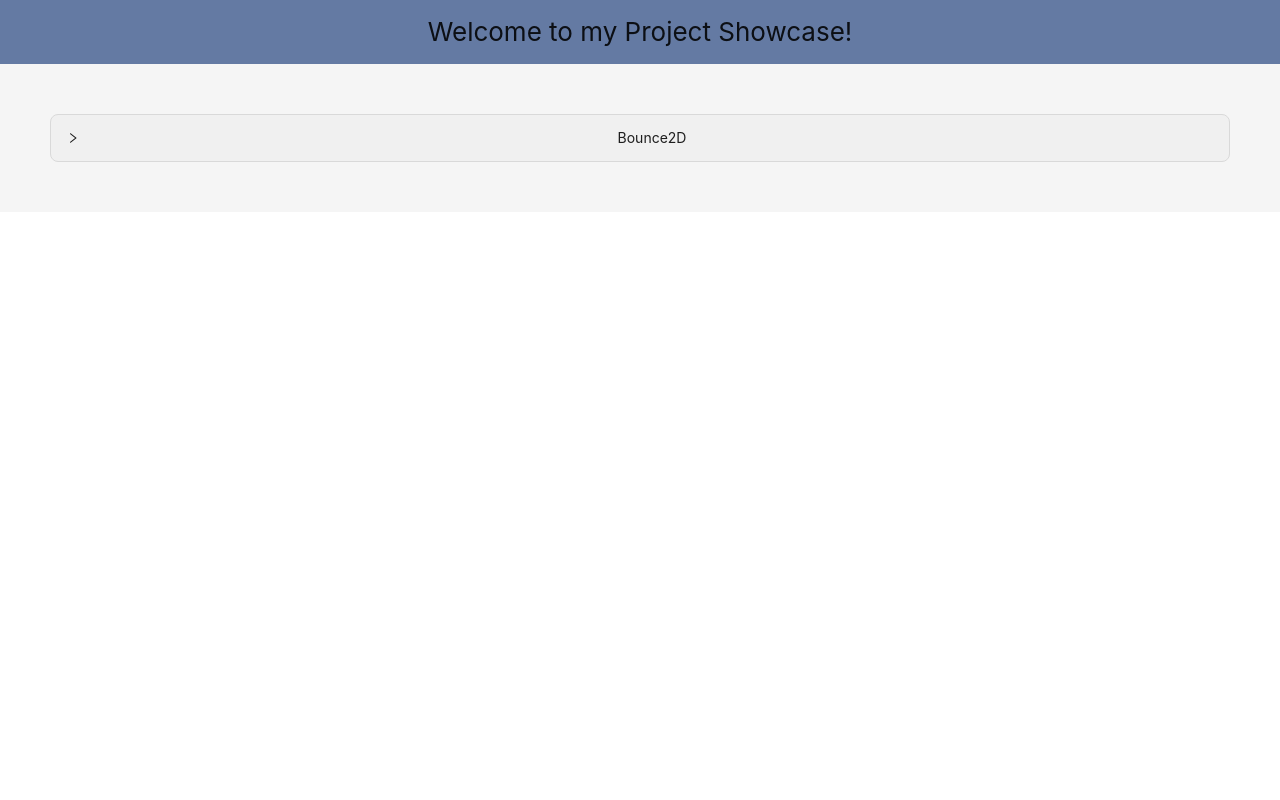
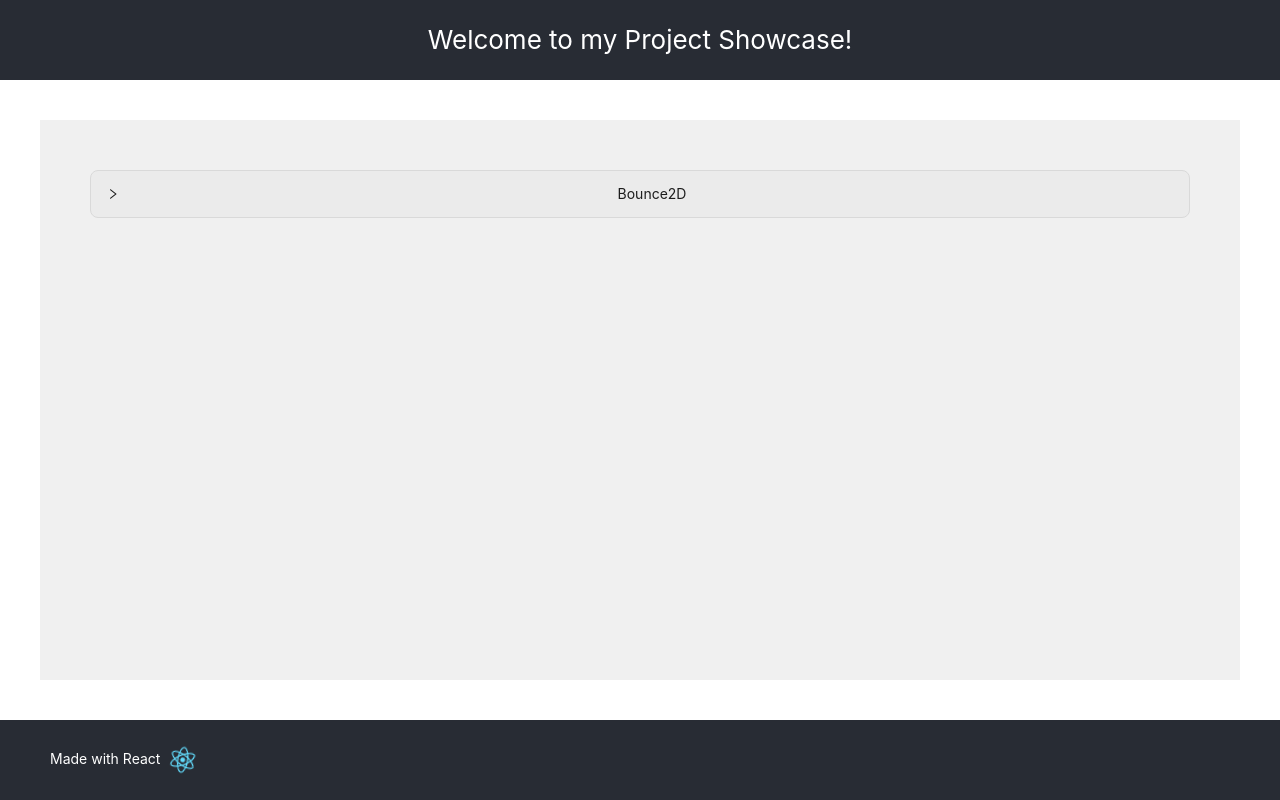
Before and after one commit to MRuvinshteyn/project-showcase, a React (Create React App) app: page / in a window 1280 px wide. Built offline with nearby package versions, Linux system fonts and the light colour scheme.

Commit message:
update layout

```diff
--- a/src/App.css
+++ b/src/App.css
@@ -3,7 +3,9 @@
 }
 
 .App-logo {
-  height: 40vmin;
+  height: 100%;
+  vertical-align: middle;
+  object-fit: contain;
   pointer-events: none;
 }
 
@@ -13,13 +15,36 @@
   }
 }
 
+.App-inner-layout {
+  background-color: #ffffff;
+  padding: 40px;
+  min-height: 100%;
+}
+
 .App-header {
-  background-color: #647AA3;
+  background-color: #282c34;
+  color: #ffffff;
   display: flex;
   flex-direction: column;
   align-items: center;
   justify-content: center;
   font-size: calc(10px + 2vmin);
+  height: 10vh;
+}
+
+.App-content {
+  background-color: #f0f0f0;
+  text-align: center;
+  padding: 50px;
+  overflow: auto;
+  min-height: calc(80vh - 80px);
+}
+
+.App-footer {
+  background-color: #282c34;
+  color: #ffffff;
+  height: 10vh;
+  vertical-align: bottom;
 }
 
 .App-link {
--- a/src/App.tsx
+++ b/src/App.tsx
@@ -1,19 +1,26 @@
 import { FC } from "react";
 import "./App.css";
 import { Layout } from "antd";
-import { Content, Header } from "antd/es/layout/layout";
+import { Content, Footer, Header } from "antd/es/layout/layout";
 import ProjectCollapse from "./components/ProjectCollapse";
+import logo from "./logo.svg";
 
 const App: FC = () => {
   return (
-    <div className="App">
-      <Layout>
-        <Header className="App-header">Welcome to my Project Showcase!</Header>
-        <Content style={{ textAlign: "center", margin: "50px" }}>
+    <Layout>
+      <Header className="App-header">
+        <p>Welcome to my Project Showcase!</p>
+      </Header>
+      <Layout className="App-inner-layout">
+        <Content className="App-content">
           <ProjectCollapse />
         </Content>
       </Layout>
-    </div>
+      <Footer className="App-footer">
+        Made with React
+        <img src={logo} className="App-logo" alt="logo" />
+      </Footer>
+    </Layout>
   );
 };
 
```
Also changed, not shown: 1 other file (tests, documents, lock files or other folders).
